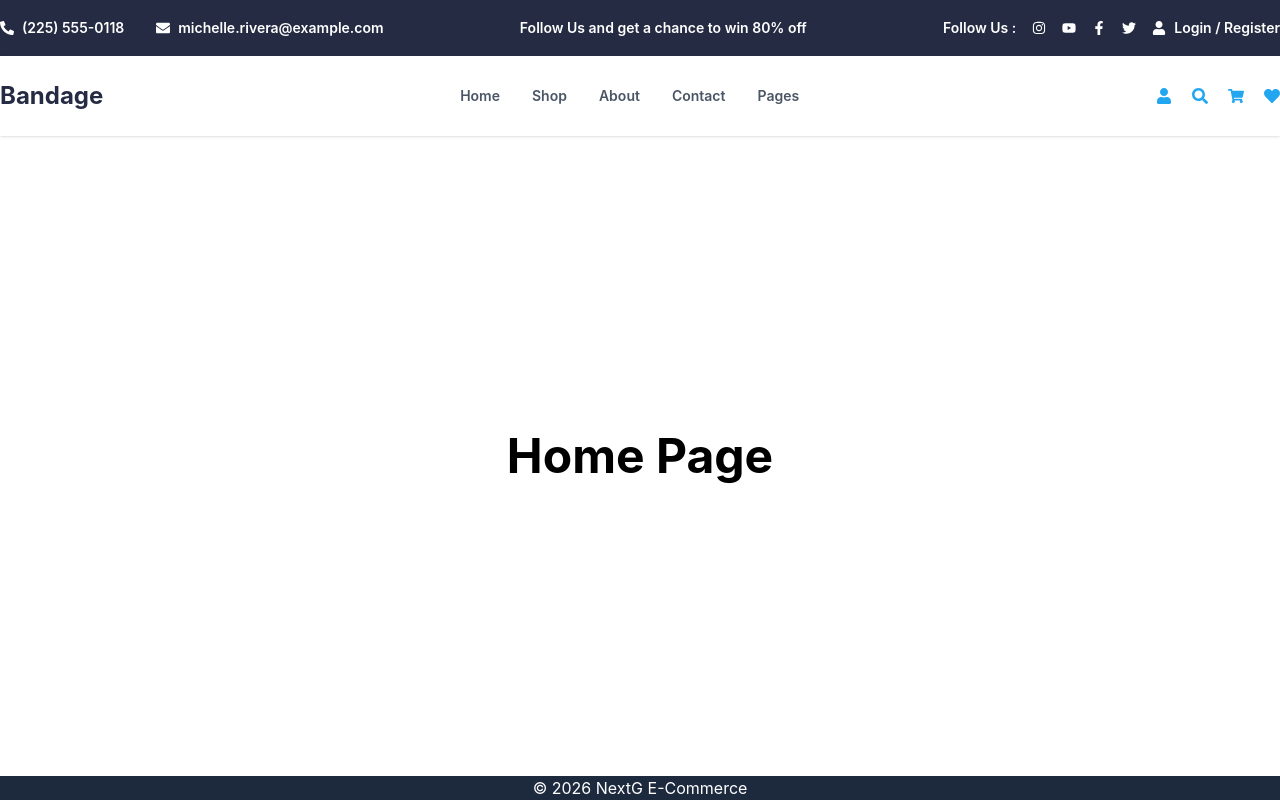
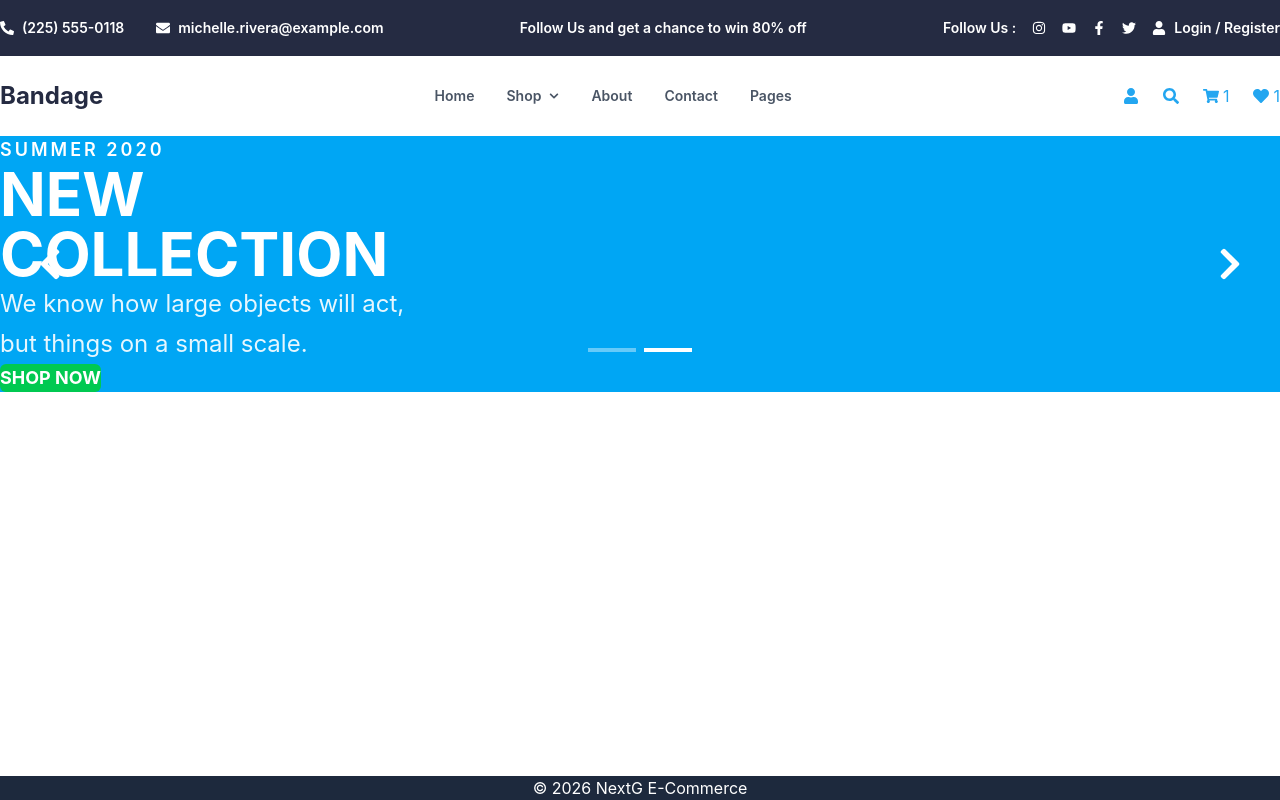
Before and after one commit to gurhanaras89-code/e-commerce, a React (Vite) app: page / in a window 1280 px wide. Built offline with nearby package versions, Linux system fonts and the light colour scheme.

Commit message:
feat: home page is under maintance

```diff
--- a/package.json
+++ b/package.json
@@ -21,6 +21,7 @@
     "react-router-dom": "^5.3.4",
     "react-toastify": "^11.1.0",
     "redux-thunk": "^3.1.0",
+    "swiper": "^14.0.7",
     "tailwindcss": "^4.3.3"
   },
   "devDependencies": {
--- /dev/null
+++ b/src/components/Hero/Hero.jsx
@@ -0,0 +1,55 @@
+import { FaChevronLeft, FaChevronRight } from "react-icons/fa";
+
+function Hero() {
+  return (
+    <section className="relative bg-sky-500">
+      <div className="max-w-xl text-white">
+
+  <p className="mb-4 text-lg font-semibold uppercase tracking-[3px]">
+    Summer 2020
+  </p>
+
+  <h1 className="mb-8 text-6xl font-bold leading-none">
+    NEW
+    <br />
+    COLLECTION
+  </h1>
+
+  <p className="mb-10 text-2xl leading-10 text-white/90">
+    We know how large objects will act,
+    <br />
+    but things on a small scale.
+  </p>
+
+  <button
+    className="
+      rounded-md
+      bg-green-500
+      px-10
+      py-4
+      text-lg
+      font-bold
+      transition
+      hover:bg-green-600
+    "
+  >
+    SHOP NOW
+  </button>
+  <button className="absolute left-8 top-1/2 -translate-y-1/2 text-4xl text-white">
+  <FaChevronLeft />
+</button>
+
+<button className="absolute right-8 top-1/2 -translate-y-1/2 text-4xl text-white">
+  <FaChevronRight />
+</button>
+
+</div>
+<div className="absolute bottom-10 left-1/2 flex -translate-x-1/2 gap-2">
+  <div className="h-1 w-12 bg-white opacity-40"></div>
+  <div className="h-1 w-12 bg-white"></div>
+</div>
+    </section>
+  );
+}
+
+export default Hero;
--- a/src/layouts/Navbar.jsx
+++ b/src/layouts/Navbar.jsx
@@ -1,5 +1,5 @@
 import { FaBars, FaSearch, FaShoppingCart, FaHeart, FaUser } from "react-icons/fa";
-
+import { FaChevronDown } from "react-icons/fa";
 function Navbar() {
   return (
     <nav className="bg-white shadow-sm">
@@ -13,19 +13,33 @@ function Navbar() {
         {/* Desktop Menu */}
         <ul className="hidden items-center gap-8 text-sm font-semibold text-gray-600 lg:flex">
           <li className="cursor-pointer hover:text-blue-500">Home</li>
-          <li className="cursor-pointer hover:text-blue-500">Shop</li>
+          <li className="flex items-center gap-2 cursor-pointer hover:text-[#23A6F0]">
+  Shop
+  <FaChevronDown size={10} />
+</li>
           <li className="cursor-pointer hover:text-blue-500">About</li>
           <li className="cursor-pointer hover:text-blue-500">Contact</li>
           <li className="cursor-pointer hover:text-blue-500">Pages</li>
         </ul>
 
         {/* Desktop Icons */}
-        <div className="hidden items-center gap-5 text-[#23A6F0] lg:flex">
-          <FaUser className="cursor-pointer" />
-          <FaSearch className="cursor-pointer" />
-          <FaShoppingCart className="cursor-pointer" />
-          <FaHeart className="cursor-pointer" />
-        </div>
+        <div className="hidden lg:flex items-center gap-6 text-[#23A6F0]">
+
+    <FaUser />
+
+    <FaSearch />
+
+    <div className="flex items-center gap-1">
+        <FaShoppingCart />
+        <span>1</span>
+    </div>
+
+    <div className="flex items-center gap-1">
+        <FaHeart />
+        <span>1</span>
+    </div>
+
+</div>
 
         {/* Mobile */}
         <button className="text-2xl lg:hidden">
--- a/src/layouts/PageContent.jsx
+++ b/src/layouts/PageContent.jsx
@@ -1,13 +1,14 @@
 import Header from "./Header";
 import Footer from "./Footer";
+import Hero from "../components/Hero/Hero";
 
-function PageContent({ children }) {
+function PageContent() {
   return (
     <div className="flex min-h-screen flex-col">
       <Header />
 
       <main className="flex-1">
-        {children}
+        <Hero />
       </main>
 
       <Footer />
```
Also changed, not shown: src/assets/images/hero.png (added), 1 other file (tests, documents, lock files or other folders).
